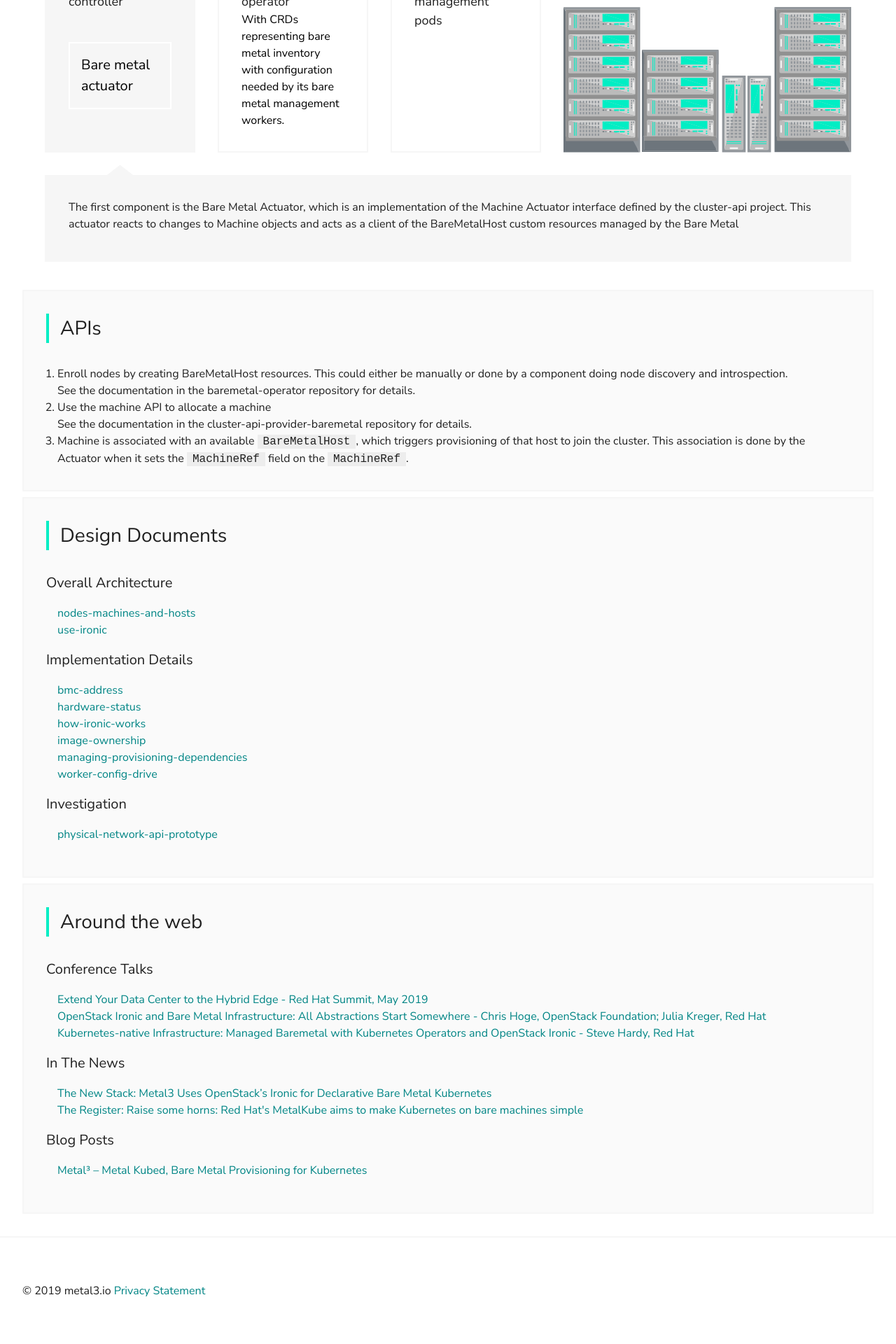
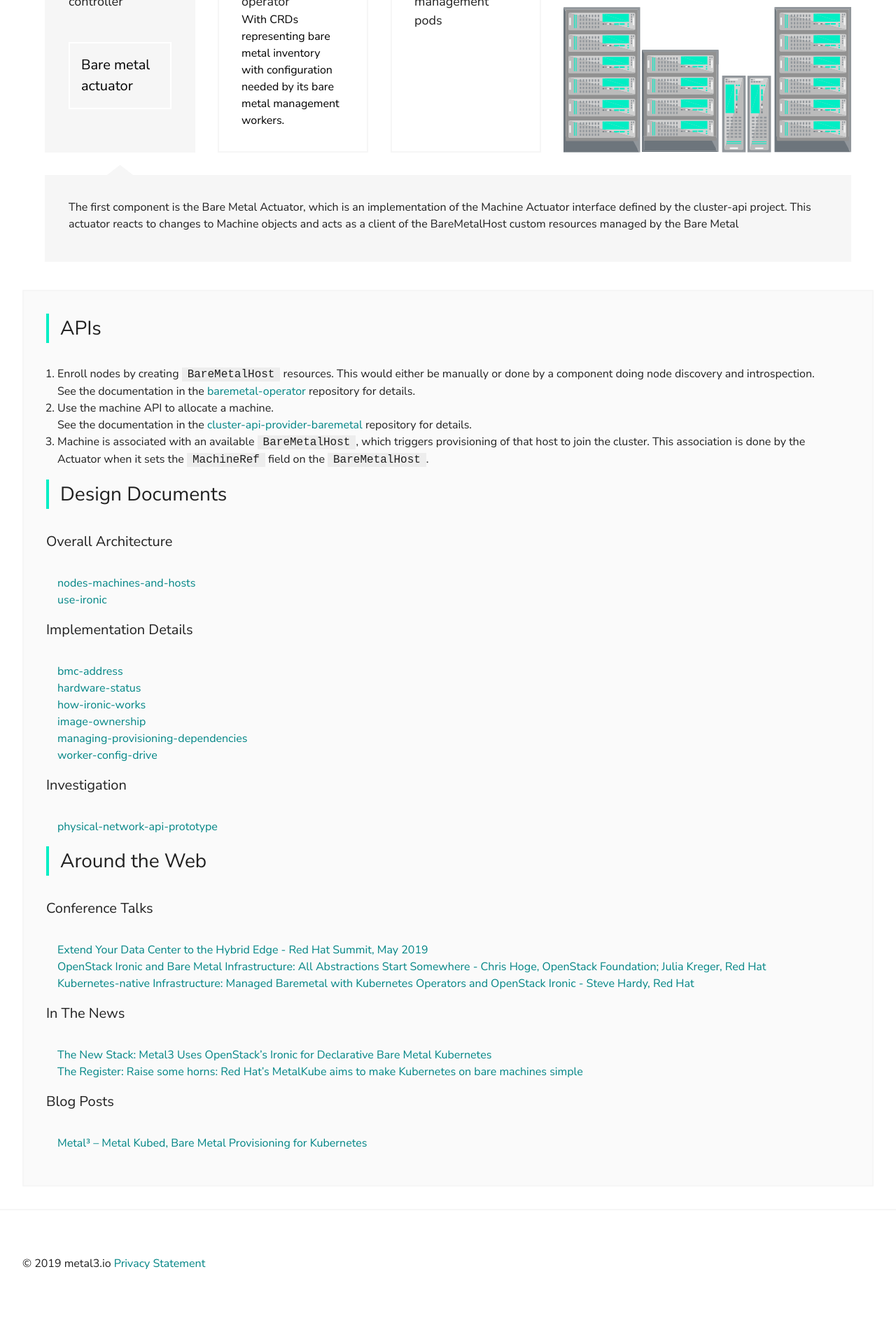
Before and after one commit to metal3-io/metal3-io.github.io, a Jekyll site: the page built from documentation.html, in a window 1280 px wide. Shown: the part 704-2624 px from the top of the page at 70% size. Built offline with Jekyll 4.4.1, drawn with Linux system fonts in a browser that asks for light colours; after the commit the page ends 2585 px from its top, so only the background shows below that.

Commit message:
markdown updates

```diff
--- /dev/null
+++ b/_includes/docs.md
@@ -0,0 +1,54 @@
+## APIs
+
+1. Enroll nodes by creating `BareMetalHost` resources.  This would either be
+   manually or done by a component doing node discovery and introspection.
+
+   See the documentation in the
+   [baremetal-operator](https://github.com/metal3-io/baremetal-operator/blob/master/docs/api.md) repository for details.
+
+2. Use the machine API to allocate a machine.
+
+   See the documentation in the
+   [cluster-api-provider-baremetal](https://github.com/metal3-io/cluster-api-provider-baremetal/blob/master/docs/api.md)
+   repository for details.
+
+3. Machine is associated with an available `BareMetalHost`, which triggers
+   provisioning of that host to join the cluster.  This association is done by
+   the Actuator when it sets the `MachineRef` field on the `BareMetalHost`.
+
+## Design Documents
+
+### Overall Architecture
+
+- [nodes-machines-and-hosts](design/nodes-machines-and-hosts.md)
+- [use-ironic](design/use-ironic.md)
+
+### Implementation Details
+
+- [bmc-address](design/bmc-address.md)
+- [hardware-status](design/hardware-status.md)
+- [how-ironic-works](design/how-ironic-works.md)
+- [image-ownership](design/image-ownership.md)
+- [managing-provisioning-dependencies](design/managing-provisioning-dependencies.md)
+- [worker-config-drive](design/worker-config-drive.md)
+
+### Investigation
+
+- [physical-network-api-prototype](design/physical-network-api-prototype.md)
+
+## Around the Web
+
+### Conference Talks
+
+- [Extend Your Data Center to the Hybrid Edge - Red Hat Summit, May 2019](https://www.pscp.tv/RedHatOfficial/1vAGRWYPjngJl?t=1h27m51s)
+- [OpenStack Ironic and Bare Metal Infrastructure: All Abstractions Start Somewhere - Chris Hoge, OpenStack Foundation; Julia Kreger, Red Hat](https://www.openstack.org/summit/denver-2019/summit-schedule/events/23779/openstack-ironic-and-bare-metal-infrastructure-all-abstractions-start-somewhere)
+- [Kubernetes-native Infrastructure: Managed Baremetal with Kubernetes Operators and OpenStack Ironic - Steve Hardy, Red Hat](https://sched.co/KMyE)
+
+### In The News
+
+- [The New Stack: Metal3 Uses OpenStack’s Ironic for Declarative Bare Metal Kubernetes](https://thenewstack.io/metal3-uses-openstacks-ironic-for-declarative-bare-metal-kubernetes/)
+- [The Register: Raise some horns: Red Hat's MetalKube aims to make Kubernetes on bare machines simple](https://www.theregister.co.uk/2019/04/05/red_hat_metalkubel/)
+
+### Blog Posts
+
+- [Metal³ – Metal Kubed, Bare Metal Provisioning for Kubernetes](https://blog.russellbryant.net/2019/04/30/metal%C2%B3-metal-kubed-bare-metal-provisioning-for-kubernetes/)
--- a/_sass/_global.scss
+++ b/_sass/_global.scss
@@ -115,6 +115,22 @@
                 margin-bottom: var(--mk--spacer--sm);
             }
         }
+        h1,h2,h3,h4,h5,h6 {
+            color: var(--mk--Color--400);
+            font-weight: var(--mk--FontWeight--200);
+            margin-bottom: var(--mk--spacer--md);
+        }
+
+        h2 {
+            border-left: var(--mk--BorderWidth--lg) solid var(--mk--BorderColor--100);
+            padding-left: var(--mk--spacer--sm);
+            font-size: var(--mk--FontSize--xl);
+        }
+
+        h3 {
+            font-size: var(--mk--FontSize--lg);
+        }
+
     }
 }
 
--- a/documentation.html
+++ b/documentation.html
@@ -76,71 +76,9 @@ document.addEventListener("DOMContentLoaded", function() {
                 <img class="mk-infograph__server" src="assets/images/infograph-stack.svg" alt="" />
             </div>
     </section>
-    <section class="mk-main__section">
-        <header class="mk-main__header">
-            <h2 class="mk-heading mk-heading--xl mk-m-border">APIs</h2>
-        </header>
-        <div class="mk-main__section__content">
-            <ol>
-                <li>Enroll nodes by creating BareMetalHost resources. This could either be manually or done by a component doing node discovery and introspection.
-                    <br/>
-                    See the documentation in the baremetal-operator repository for details.
-                </li>
-                <li>Use the machine API to allocate a machine
-                    <br/>
-                    See the documentation in the cluster-api-provider-baremetal repository for details.
-                </li>
-                <li>
-                    Machine is associated with an available <code>BareMetalHost</code>, which triggers provisioning of that host to join the cluster. This association is done by the Actuator when it sets the <code>MachineRef</code> field on the <code>MachineRef</code>.
-                </li>
-            </ol>
-        </div>
-    </section>
-    <section class="mk-main__section">
-        <header class="mk-main__header">
-            <h2 class="mk-heading mk-heading--xl mk-m-border">Design Documents</h2>
-        </header>
-        <div class="mk-main__section__content">
-            <h3 class="mk-heading mk-heading--lg">Overall Architecture</h3>
-            <ul>
-                <li><a target="_blank" href="https://github.com/metal3-io/metal3-docs/blob/master/design/nodes-machines-and-hosts.md">nodes-machines-and-hosts</a></li>
-                <li><a target="_blank" href="https://github.com/metal3-io/metal3-docs/blob/master/design/use-ironic.md">use-ironic</a></li>
-            </ul>
-            <h3 class="mk-heading mk-heading--lg">Implementation Details</h3>
-            <ul>
-                <li><a href="https://github.com/metal3-io/metal3-docs/blob/master/design/bmc-address.md">bmc-address</a></li>
-                <li><a href="https://github.com/metal3-io/metal3-docs/blob/master/design/hardware-status.md">hardware-status</a></li>
-                <li><a href="https://github.com/metal3-io/metal3-docs/blob/master/design/how-ironic-works.md">how-ironic-works</a></li>
-                <li><a href="https://github.com/metal3-io/metal3-docs/blob/master/design/image-ownership.md">image-ownership</a></li>
-                <li><a href="https://github.com/metal3-io/metal3-docs/blob/master/design/managing-provisioning-dependencies.md">managing-provisioning-dependencies</a></li>
-                <li><a href="https://github.com/metal3-io/metal3-docs/blob/master/design/worker-config-drive.md">worker-config-drive</a></li>
-            </ul>
-            <h3 class="mk-heading mk-heading--lg">Investigation</h3>
-            <ul>
-                <li><a href="https://github.com/metal3-io/metal3-docs/blob/master/design/physical-network-api-prototype.md">physical-network-api-prototype</a></li>
-            </ul>
-        </div>
-    </section>
-    <section class="mk-main__section">
-        <header class="mk-main__header">
-        <h2 class="mk-heading mk-heading--xl mk-m-border">Around the web</h2>
-        </header>
-        <div class="mk-main__section__content">
-                <h3 class="mk-heading mk-heading--lg">Conference Talks</h3>
-                <ul>
-                    <li><a href="https://www.pscp.tv/RedHatOfficial/1vAGRWYPjngJl?t=1h27m51s">Extend Your Data Center to the Hybrid Edge - Red Hat Summit, May 2019</a></li>
-                    <li><a href="https://www.openstack.org/summit/denver-2019/summit-schedule/events/23779/openstack-ironic-and-bare-metal-infrastructure-all-abstractions-start-somewhere">OpenStack Ironic and Bare Metal Infrastructure: All Abstractions Start Somewhere - Chris Hoge, OpenStack Foundation; Julia Kreger, Red Hat</a></li>
-                    <li><a href="https://sched.co/KMyE">Kubernetes-native Infrastructure: Managed Baremetal with Kubernetes Operators and OpenStack Ironic - Steve Hardy, Red Hat</a></li>
-                </ul>
-                <h3 class="mk-heading mk-heading--lg">In The News</h3>
-                <ul>
-                    <li><a href="https://thenewstack.io/metal3-uses-openstacks-ironic-for-declarative-bare-metal-kubernetes/">The New Stack: Metal3 Uses OpenStack’s Ironic for Declarative Bare Metal Kubernetes</a></li>
-                    <li><a href="https://www.theregister.co.uk/2019/04/05/red_hat_metalkubel/">The Register: Raise some horns: Red Hat's MetalKube aims to make Kubernetes on bare machines simple</a></li>
-                </ul>
-                <h3 class="mk-heading mk-heading--lg">Blog Posts</h3>
-                <ul>
-                    <li><a href="https://blog.russellbryant.net/2019/04/30/metal%C2%B3-metal-kubed-bare-metal-provisioning-for-kubernetes/">Metal³ – Metal Kubed, Bare Metal Provisioning for Kubernetes</a></li>
-                </ul>
-        </div>
+    <section class="mk-main__section mk-main__section__content">
+            {% capture docs %}{% include docs.md %}{% endcapture %}
+            {{ docs | markdownify }}
+
     </section>
 </main>
```
